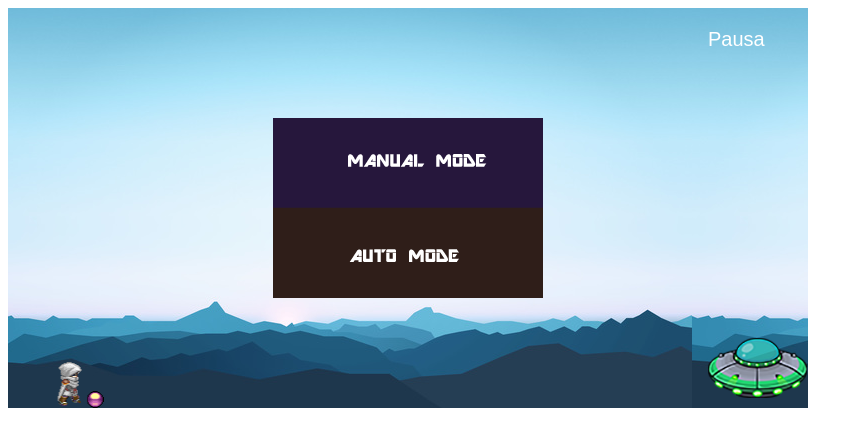
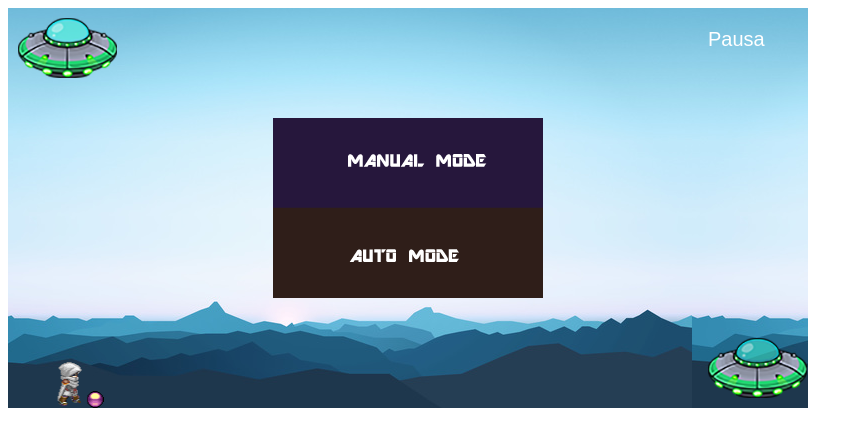
Before and after one commit to ITMMorelia/ITM_9_IA_PHASER_JUEGO, a plain HTML site: page phaser/index.html in a window 1280 px wide. Shown: the whole page, without its empty margins (0-863 px from the left). Drawn offline with Linux system fonts and the light colour scheme.

Commit message:
Cambiar nombre del archivo demo1.js a demo_test.js en index.html

```diff
--- /dev/null
+++ b/phaser/demo_test.js
@@ -0,0 +1,223 @@
+var w=800; // Ancho del lienzo del juego
+var h=400; // Alto del lienzo del juego
+var jugador; // Variable para el jugador
+var fondo; // Variable para el fondo
+var bala, balaD=false, nave; // Variables para la bala y el estado de la bala
+var salto; // Variable para el control de salto
+var menu; // Variable para el menú
+var velocidadBala; // Variable para la velocidad de la bala
+var despBala; // Variable para el desplazamiento de la bala
+var estatusAire; // Variable para el estado de aire del jugador
+var estatuSuelo; // Variable para el estado del suelo del jugador
+var nnNetwork , nnEntrenamiento, nnSalida, datosEntrenamiento=[]; // Variables para la red neuronal
+var modoAuto = false, eCompleto=false; // Variables para el modo automático y entrenamiento completo
+var naveSuperior; // Variable para la nueva nave
+
+var juego = new Phaser.Game(w, h, Phaser.CANVAS, '', { preload: preload, create: create, update: update, render:render }); // Creación del juego
+
+function preload() { // Función de precarga de recursos
+    juego.load.image('fondo', 'assets/game/fondo.jpg'); // Carga de la imagen de fondo
+    juego.load.spritesheet('mono', 'assets/sprites/altair.png',32 ,48); // Carga de la hoja de sprites del jugador
+    juego.load.image('nave', 'assets/game/ufo.png'); // Carga de la imagen de la nave
+    juego.load.image('bala', 'assets/sprites/purple_ball.png'); // Carga de la imagen de la bala
+    juego.load.image('menu', 'assets/game/menu.png'); // Carga de la imagen del menú
+}
+
+function create() { // Función de creación de elementos
+    juego.physics.startSystem(Phaser.Physics.ARCADE); // Inicialización del sistema de física
+    juego.physics.arcade.gravity.y = 800; // Establecimiento de la gravedad
+    juego.time.desiredFps = 30; // Configuración de la velocidad de fotogramas
+
+    fondo = juego.add.tileSprite(0, 0, w, h, 'fondo'); // Creación del fondo
+    nave = juego.add.sprite(w-100, h-70, 'nave'); // Creación de la nave
+    bala = juego.add.sprite(w-100, h, 'bala'); // Creación de la bala
+    jugador = juego.add.sprite(50, h, 'mono'); // Creación del jugador
+
+    juego.physics.enable(jugador); // Habilitación de la física para el jugador
+    jugador.body.collideWorldBounds = true; // Establecimiento de límites de colisión para el jugador
+    var corre = jugador.animations.add('corre',[8,9,10,11]); // Animación de correr para el jugador
+    jugador.animations.play('corre', 10, true); // Reproducción de la animación de correr
+
+    juego.physics.enable(bala); // Habilitación de la física para la bala
+    bala.body.collideWorldBounds = true; // Establecimiento de límites de colisión para la bala
+
+    pausaL = juego.add.text(w - 100, 20, 'Pausa', { font: '20px Arial', fill: '#fff' }); // Creación del texto de pausa
+    pausaL.inputEnabled = true; // Habilitación de la interacción con el texto de pausa
+    pausaL.events.onInputUp.add(pausa, self); // Asociación de la función de pausa al evento de clic
+    juego.input.onDown.add(mPausa, self); // Asociación de la función de pausa al evento de clic del mouse
+
+    salto = juego.input.keyboard.addKey(Phaser.Keyboard.SPACEBAR); // Asignación de la tecla de espacio para el salto
+
+    nnNetwork =  new synaptic.Architect.Perceptron(2, 6, 6, 2); // Creación de la red neuronal
+    nnEntrenamiento = new synaptic.Trainer(nnNetwork); // Creación del entrenador de la red neuronal
+
+    naveSuperior = juego.add.sprite(10, 10, 'nave'); // Creación de la nueva nave
+    juego.physics.enable(naveSuperior); // Habilitación de la física para la nueva nave
+    naveSuperior.body.collideWorldBounds = true; // Establecimiento de límites de colisión para la nueva nave
+    naveSuperior.body.immovable = true; // Hacer que la nueva nave no se mueva al colisionar con otras cosas
+    naveSuperior.body.allowGravity = false; // Deshabilitar la gravedad para que la nave no se caiga
+
+}
+
+function enRedNeural(){ // Función para entrenar la red neuronal
+    nnEntrenamiento.train(datosEntrenamiento, {rate: 0.0003, iterations: 10000, shuffle: true}); // Entrenamiento de la red neuronal con los datos de entrenamiento
+}
+
+function datosDeEntrenamiento(param_entrada){ // Función para obtener los datos de entrenamiento
+    console.log("Entrada",param_entrada[0]+" "+param_entrada[1]); // Registro de la entrada
+    nnSalida = nnNetwork.activate(param_entrada); // Activación de la red neuronal
+    var aire=Math.round( nnSalida[0]*100 ); // Cálculo del porcentaje de aire
+    var piso=Math.round( nnSalida[1]*100 ); // Cálculo del porcentaje de suelo
+    console.log("Valor ","En el Aire %: "+ aire + " En el suelo %: " + piso ); // Registro de los valores de salida
+    return nnSalida[0]>=nnSalida[1]; // Devolución del resultado de la red neuronal
+}
+
+function pausa(){ // Función para pausar el juego
+    juego.paused = true; // Pausa del juego
+    menu = juego.add.sprite(w/2,h/2, 'menu'); // Creación del menú
+    menu.anchor.setTo(0.5, 0.5); // Ajuste del punto de anclaje del menú
+}
+
+function mPausa(event){ // Función para manejar la pausa
+    if(juego.paused){ // Verificación de si el juego está pausado
+        var menu_x1 = w/2 - 270/2, menu_x2 = w/2 + 270/2, // Cálculo de límites del menú
+            menu_y1 = h/2 - 180/2, menu_y2 = h/2 + 180/2;
+
+        var mouse_x = event.x  , // Posición del cursor en x
+            mouse_y = event.y  ; // Posición del cursor en y
+
+        if(mouse_x > menu_x1 && mouse_x < menu_x2 && mouse_y > menu_y1 && mouse_y < menu_y2 ){ // Verificación de clic dentro del menú
+            if(mouse_x >=menu_x1 && mouse_x <=menu_x2 && mouse_y >=menu_y1 && mouse_y <=menu_y1+90){ // Restablecimiento de entrenamiento
+                eCompleto=false;
+                datosEntrenamiento = [];
+                modoAuto = false;
+            }else if (mouse_x >=menu_x1 && mouse_x <=menu_x2 && mouse_y >=menu_y1+90 && mouse_y <=menu_y2) { // Inicio del modo automático
+                if(!eCompleto) {
+                    console.log("","Entrenamiento "+ datosEntrenamiento.length +" valores" ); // Registro del número de valores de entrenamiento
+                    enRedNeural(); // Entrenamiento de la red neuronal
+                    eCompleto=true; // Marcado de entrenamiento como completo
+                }
+                modoAuto = true; // Activación del modo automático
+            }
+
+            menu.destroy(); // Eliminación del menú
+            resetVariables(); // Restablecimiento de variables
+            juego.paused = false; // Despausa del juego
+        }
+    }
+}
+
+function resetVariables(){ // Función para restablecer las variables
+    jugador.body.velocity.x=0; // Reinicio de la velocidad en x del jugador
+    jugador.body.velocity.y=0; // Reinicio de la velocidad en y del jugador
+    bala.body.velocity.x = 0; // Reinicio de la velocidad en x de la bala
+    bala.position.x = w-100; // Reinicio de la posición en x de la bala
+    jugador.position.x=50; // Reinicio de la posición en x del jugador
+    balaD=false; // Reinicio del estado de la bala
+}
+
+function saltar(){ // Función para el salto del jugador
+    jugador.body.velocity.y = -270; // Establecimiento de la velocidad vertical del jugador para el salto
+}
+
+function update() { // Función de actualización del juego
+    fondo.tilePosition.x -= 1; // Desplazamiento del fondo
+
+    // Detección de colisión entre la bala y el jugador
+    juego.physics.arcade.collide(bala, jugador, colisionH, null, this);
+    juego.physics.arcade.collide(bala, naveSuperior, colisionV, null, this); // Detección de colisión entre el jugador y la nueva nave
+
+    estatuSuelo = 1; // Inicialización del estado del suelo
+    estatusAire = 0; // Inicialización del estado del aire
+
+    if (!jugador.body.onFloor()) { // Verificación de si el jugador no está en el suelo
+        estatuSuelo = 0; // Establecimiento del estado del suelo como falso
+        estatusAire = 1; // Establecimiento del estado del aire como verdadero
+    }
+
+    despBala = Math.floor(jugador.position.x - bala.position.x); // Cálculo del desplazamiento de la bala
+
+    // Manejo del movimiento del jugador hacia la derecha e izquierda
+    if (juego.input.keyboard.isDown(Phaser.Keyboard.LEFT)) {
+        jugador.body.velocity.x = -150; // Movimiento hacia la izquierda
+    } else if (juego.input.keyboard.isDown(Phaser.Keyboard.RIGHT)) {
+        jugador.body.velocity.x = 150; // Movimiento hacia la derecha
+    } else {
+        jugador.body.velocity.x = 0; // Detener el movimiento si no se presiona ninguna tecla de dirección
+    }
+
+    // Manejo del salto del jugador
+    if (modoAuto == false && salto.isDown && jugador.body.onFloor()) { // Verificación de si el modo automático está desactivado y se presionó la tecla de salto
+        saltar(); // Realización del salto
+    }
+
+    if (!balaD) { // Verificación de si la bala está disparada
+        disparo(); // Disparo de la bala
+    }
+
+    if (bala.position.x <= 0) { // Verificación de si la bala ha salido de la pantalla
+        resetVariables(); // Restablecimiento de variables
+    }
+
+    if (!modoAuto && bala.position.x > 0) { // Verificación de si el modo automático está desactivado y la bala está en movimiento
+
+        datosEntrenamiento.push({ // Agregación de datos de entrenamiento
+            'input': [despBala, velocidadBala],
+            'output': [estatusAire, estatuSuelo]
+        });
+
+        console.log("Desplazamiento Bala, Velocidad Bala, Estatus, Estatus: ",
+            despBala + " " + velocidadBala + " " + estatusAire + " " + estatuSuelo); // Registro de datos de entrenamiento
+    }
+    // Manejo del disparo de la nueva nave
+    if (!balaDSuperior) { // Verificación de si la bala de la nueva nave está disparada
+        disparoSuperior(); // Disparo de la bala de la nueva nave
+    }
+}
+
+var balaDSuperior = false; // Variable para el estado de la bala de la nueva nave
+
+function disparoSuperior() { // Función para el disparo de la bala de la nueva nave
+    // Ajusta la posición de la bala de la nueva nave para que comience desde la posición de la nave superior
+    var x = naveSuperior.x + naveSuperior.width / 2;
+    var y = naveSuperior.y;
+
+    // Ajusta la velocidad de la bala de la nueva nave para que vaya hacia abajo
+    var velocidadBalaSuperior = 200;
+
+    // Crea la bala de la nueva nave
+    var balaSuperior = juego.add.sprite(x, y, 'bala');
+    juego.physics.enable(balaSuperior);
+    balaSuperior.body.velocity.y = velocidadBalaSuperior;
+
+    balaDSuperior = true; // Marca la bala de la nueva nave como disparada
+
+    // Elimina la bala de la nueva nave después de un tiempo
+    juego.time.events.add(Phaser.Timer.SECOND * 2, function() {
+        balaSuperior.destroy();
+        balaDSuperior = false; // Restablece el estado de la bala de la nueva nave
+    }, this);
+}
+
+function disparo(){ // Función para el disparo de la bala
+    velocidadBala =  -1 * velocidadRandom(300,800); // Cálculo de la velocidad aleatoria de la bala
+    bala.body.velocity.y = 0 ; // Establecimiento de la velocidad en y de la bala
+    bala.body.velocity.x = velocidadBala ; // Establecimiento de la velocidad en x de la bala
+    balaD=true; // Marcado de la bala como disparada
+}
+
+function colisionH(){ // Función para la colisión horizontal
+    pausa(); // Pausa del juego
+}
+
+function colisionV(){ // Función para la colisión vertical
+    pausa(); // Pausa del juego
+}
+
+function velocidadRandom(min, max) { // Función para generar una velocidad aleatoria
+    return Math.floor(Math.random() * (max - min + 1)) + min; // Cálculo de la velocidad aleatoria
+}
+
+function render(){ // Función de renderizado
+    // No se realiza ninguna acción de renderizado en esta función
+}
--- a/phaser/index.html
+++ b/phaser/index.html
@@ -7,7 +7,7 @@
         <script src="lib/phaser.min.js"></script>
         <script src="lib/synaptic.js"></script>
 
-        <script src="demo1.js" type="text/javascript"></script>
+        <script src="demo_test.js" type="text/javascript"></script>
 
     </head>
 
```
